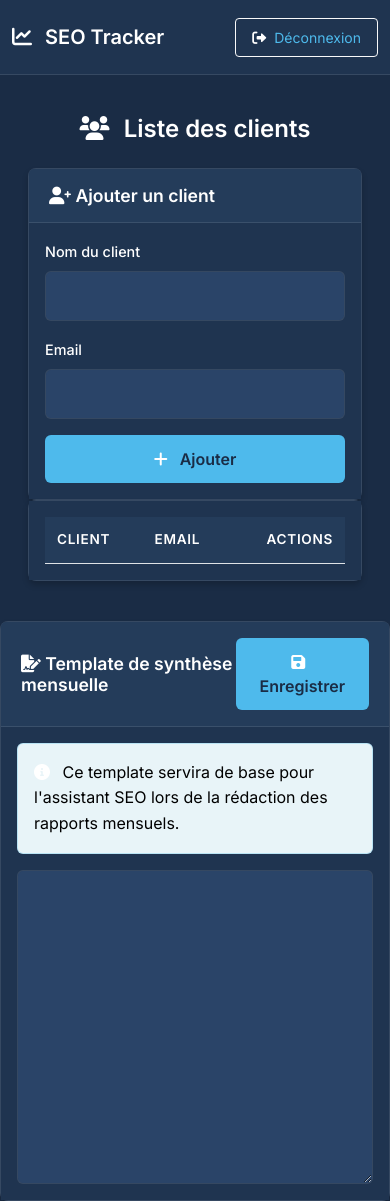
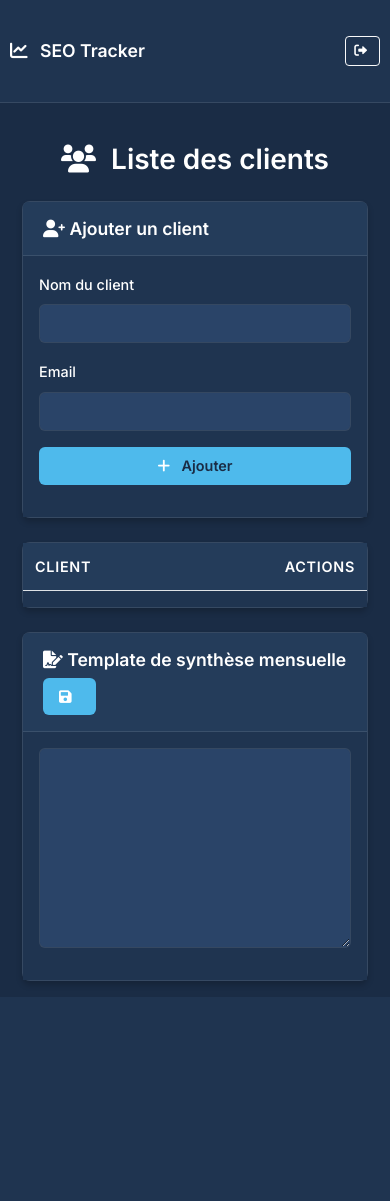
Before and after one commit to VBWEBcorp/Synth-ses-seo, a Flask app: page / in a window 390 px wide. After the commit the page ends 990 px from the top, so only its background shows below. Run offline with Flask 3, Linux system fonts and the light colour scheme; the visitor is signed in with stand-in values (Sample User, id 1); lists and menus that the app fills with data are empty.

Commit message:
fix: amélioration de la responsivité et correction des erreurs lors de l'ajout de rapports

```diff
--- a/app.py
+++ b/app.py
@@ -89,6 +89,30 @@ Cordialement,""")
             db.session.add(default_template)
             db.session.commit()
 
+        # Ajouter les clients initiaux seulement s'il n'y a pas encore de clients
+        if not Client.query.first():
+            initial_clients = [
+                Client(name="Espace Coiffure", email="espacecoiffure@example.com"),
+                Client(name="Optique Saint Martin", email="optiquestmartin@example.com"),
+                Client(name="Boulangerie Maison Martin", email="maisonmartin@example.com"),
+                Client(name="Garage Renault", email="garage.renault@example.com"),
+                Client(name="Pharmacie du Centre", email="pharmaciecentre@example.com"),
+                Client(name="Cabinet Dentaire", email="cabinetdentaire@example.com"),
+                Client(name="Restaurant Le Bistrot", email="lebistrot@example.com"),
+                Client(name="Fleuriste Au Jardin", email="aujardin@example.com"),
+                Client(name="Immobilier Prestige", email="immoprestige@example.com"),
+                Client(name="Institut de Beauté", email="institut.beaute@example.com")
+            ]
+
+            for client in initial_clients:
+                db.session.add(client)
+
+            try:
+                db.session.commit()
+            except Exception as e:
+                db.session.rollback()
+                print(f"Error adding initial clients: {str(e)}")
+
 @app.route('/')
 @login_required
 def index():
@@ -119,27 +143,47 @@ def client_reports(client_id):
 @app.route('/save_report', methods=['POST'])
 @login_required
 def save_report():
-    data = request.get_json()
+    try:
+        data = request.get_json()
 
-    if data.get('report_id'):
-        # Mise à jour d'un rapport existant
-        report = Report.query.get_or_404(data['report_id'])
-        report.month = datetime.strptime(data['month'], '%Y-%m').date()
-        report.actions_seo = data['actions_seo']
-        if 'secretary_report' in data:
-            report.secretary_report = data['secretary_report']
-    else:
-        # Création d'un nouveau rapport
-        report = Report(
-            client_id=data['client_id'],
-            month=datetime.strptime(data['month'], '%Y-%m').date(),
-            actions_seo=data['actions_seo'],
-            secretary_report=data.get('secretary_report', '')
-        )
-        db.session.add(report)
+        if not data:
+            return jsonify({'success': False, 'error': 'Données manquantes'}), 400
 
-    db.session.commit()
-    return jsonify({'success': True})
+        if not data.get('month') or not data.get('actions_seo'):
+            return jsonify({'success': False, 'error': 'Le mois et le rapport sont requis'}), 400
+
+        if not data.get('client_id'):
+            return jsonify({'success': False, 'error': 'ID client manquant'}), 400
+
+        try:
+            month_date = datetime.strptime(data['month'], '%Y-%m').date()
+        except ValueError:
+            return jsonify({'success': False, 'error': 'Format de date invalide'}), 400
+
+        if data.get('report_id'):
+            # Mise à jour d'un rapport existant
+            report = Report.query.get_or_404(data['report_id'])
+            report.month = month_date
+            report.actions_seo = data['actions_seo']
+            if 'secretary_report' in data:
+                report.secretary_report = data['secretary_report']
+        else:
+            # Création d'un nouveau rapport
+            report = Report(
+                client_id=data['client_id'],
+                month=month_date,
+                actions_seo=data['actions_seo'],
+                secretary_report=data.get('secretary_report', '')
+            )
+            db.session.add(report)
+
+        db.session.commit()
+        return jsonify({'success': True})
+
+    except Exception as e:
+        db.session.rollback()
+        print(f"Error saving report: {str(e)}")
+        return jsonify({'success': False, 'error': 'Une erreur est survenue lors de la sauvegarde'}), 500
 
 @app.route('/save_template', methods=['POST'])
 @login_required
--- a/static/css/style.css
+++ b/static/css/style.css
@@ -330,22 +330,100 @@ small {
     margin-right: 0.5rem;
 }
 
-/* Responsive */
+/* Responsive Design */
 @media (max-width: 768px) {
     .container {
-        padding: 1rem;
+        padding-left: 15px;
+        padding-right: 15px;
     }
 
-    h1 {
-        font-size: 1.5rem;
-        margin-bottom: 1.5rem;
+    /* Table responsive sur mobile */
+    .table-responsive {
+        margin: 0;
+        padding: 0;
+    }
+
+    .table td, .table th {
+        padding: 0.75rem;
+        font-size: 0.9rem;
+    }
+
+    /* Ajustements des boutons sur mobile */
+    .btn {
+        padding: 0.5rem 1rem;
+        font-size: 0.9rem;
+    }
+
+    .btn-sm {
+        padding: 0.25rem 0.5rem;
+        font-size: 0.8rem;
+    }
+
+    /* Ajustements des cards sur mobile */
+    .card {
+        margin-bottom: 1rem;
     }
 
     .card-body {
         padding: 1rem;
     }
 
-    .table td, .table th {
-        padding: 0.75rem;
+    /* Ajustements du formulaire sur mobile */
+    .form-control {
+        padding: 0.5rem 0.75rem;
+        font-size: 0.9rem;
+    }
+
+    /* Ajustements des marges et paddings */
+    .mt-4 {
+        margin-top: 1.5rem !important;
+    }
+
+    .mb-4 {
+        margin-bottom: 1.5rem !important;
+    }
+
+    /* Ajustements des titres */
+    h1, .h1 {
+        font-size: 1.75rem;
+    }
+
+    h2, .h2 {
+        font-size: 1.5rem;
     }
 }
+
+/* Ajustements pour très petits écrans */
+@media (max-width: 576px) {
+    /* Réorganisation des actions dans la table */
+    .table td:last-child {
+        display: flex;
+        flex-direction: column;
+        gap: 0.5rem;
+    }
+
+    .table td:last-child .btn {
+        width: 100%;
+        margin: 0;
+    }
+
+    /* Ajustement du modal sur mobile */
+    .modal-dialog {
+        margin: 0.5rem;
+    }
+
+    .modal-body {
+        padding: 1rem;
+    }
+
+    /* Ajustement de la navbar sur mobile */
+    .navbar-brand {
+        font-size: 1.1rem;
+    }
+
+    /* Réduction des marges sur mobile */
+    .container {
+        padding-left: 10px;
+        padding-right: 10px;
+    }
+}
--- a/templates/index.html
+++ b/templates/index.html
@@ -11,7 +11,7 @@
 </head>
 <body>
     <nav class="navbar navbar-dark">
-        <div class="container-fluid">
+        <div class="container">
             <a class="navbar-brand" href="#">
                 <i class="fas fa-chart-line me-2"></i>
                 SEO Tracker
@@ -19,7 +19,7 @@
             <div class="d-flex">
                 <a href="{{ url_for('logout') }}" class="btn btn-outline-light btn-sm">
                     <i class="fas fa-sign-out-alt me-1"></i>
-                    Déconnexion
+                    <span class="d-none d-sm-inline">Déconnexion</span>
                 </a>
             </div>
         </div>
@@ -30,9 +30,10 @@
             <i class="fas fa-users"></i> Liste des clients
         </h1>
 
-        <div class="row">
-            <div class="col-md-4">
-                <div class="card add-client-card">
+        <div class="row g-4">
+            <!-- Formulaire d'ajout de client -->
+            <div class="col-12 col-md-4 order-md-1">
+                <div class="card add-client-card h-100">
                     <div class="card-header">
                         <h5 class="card-title mb-0">
                             <i class="fas fa-user-plus"></i> Ajouter un client
@@ -56,15 +57,16 @@
                 </div>
             </div>
 
-            <div class="col-md-8">
-                <div class="card">
-                    <div class="card-body">
+            <!-- Liste des clients -->
+            <div class="col-12 col-md-8 order-md-2">
+                <div class="card h-100">
+                    <div class="card-body p-0">
                         <div class="table-responsive">
-                            <table class="table">
+                            <table class="table mb-0">
                                 <thead>
                                     <tr>
                                         <th>CLIENT</th>
-                                        <th>EMAIL</th>
+                                        <th class="d-none d-sm-table-cell">EMAIL</th>
                                         <th class="text-end">ACTIONS</th>
                                     </tr>
                                 </thead>
@@ -74,18 +76,26 @@
                                         <td>
                                             <i class="fas fa-user"></i>
                                             <span class="ms-2">{{ client.name }}</span>
+                                            <div class="d-block d-sm-none text-muted small">
+                                                <i class="fas fa-envelope"></i>
+                                                {{ client.email }}
+                                            </div>
                                         </td>
-                                        <td>
+                                        <td class="d-none d-sm-table-cell">
                                             <i class="fas fa-envelope"></i>
                                             <span class="ms-2">{{ client.email }}</span>
                                         </td>
                                         <td class="text-end">
+                                            <div class="d-flex flex-column flex-sm-row gap-2 justify-content-end">
                                                 <a href="{{ url_for('client_reports', client_id=client.id) }}" class="btn btn-primary btn-sm">
-                                                <i class="fas fa-file-alt"></i> Rapports
+                                                    <i class="fas fa-file-alt"></i>
+                                                    <span class="d-none d-sm-inline ms-1">Rapports</span>
                                                 </a>
                                                 <button onclick="deleteClient({{ client.id }}, '{{ client.name }}')" class="btn btn-primary btn-sm">
                                                     <i class="fas fa-trash"></i>
+                                                    <span class="d-none d-sm-inline ms-1">Supprimer</span>
                                                 </button>
+                                            </div>
                                         </td>
                                     </tr>
                                     {% endfor %}
@@ -96,28 +106,26 @@
                 </div>
             </div>
         </div>
-    </div>
 
         <!-- Template de synthèse -->
         <div class="row mt-4">
-        <div class="offset-md-0 col-md-12">
+            <div class="col-12">
                 <div class="card template-card">
-                <div class="card-header d-flex justify-content-between align-items-center">
+                    <div class="card-header">
+                        <div class="d-flex justify-content-between align-items-center flex-wrap gap-2">
                             <h5 class="card-title mb-0">
                                 <i class="fas fa-file-signature"></i>
                                 Template de synthèse mensuelle
                             </h5>
                             <button class="btn btn-primary" id="saveTemplate">
                                 <i class="fas fa-save"></i>
-                        Enregistrer
+                                <span class="d-none d-sm-inline ms-1">Enregistrer</span>
                             </button>
                         </div>
+                    </div>
                     <div class="card-body">
-                    <div class="alert alert-info">
-                        <i class="fas fa-info-circle"></i>
-                        Ce template servira de base pour l'assistant SEO lors de la rédaction des rapports mensuels.
+                        <textarea class="form-control" id="templateContent" rows="4">{{ template.content if template else '' }}</textarea>
                     </div>
-                    <textarea class="form-control" id="templateContent" rows="12">{{ template.content if template else '' }}</textarea>
                 </div>
             </div>
         </div>
```
Also changed, not shown: templates/client_reports.html (+78 -25 lines). Lines whose indentation alone changed are shown as unchanged.
